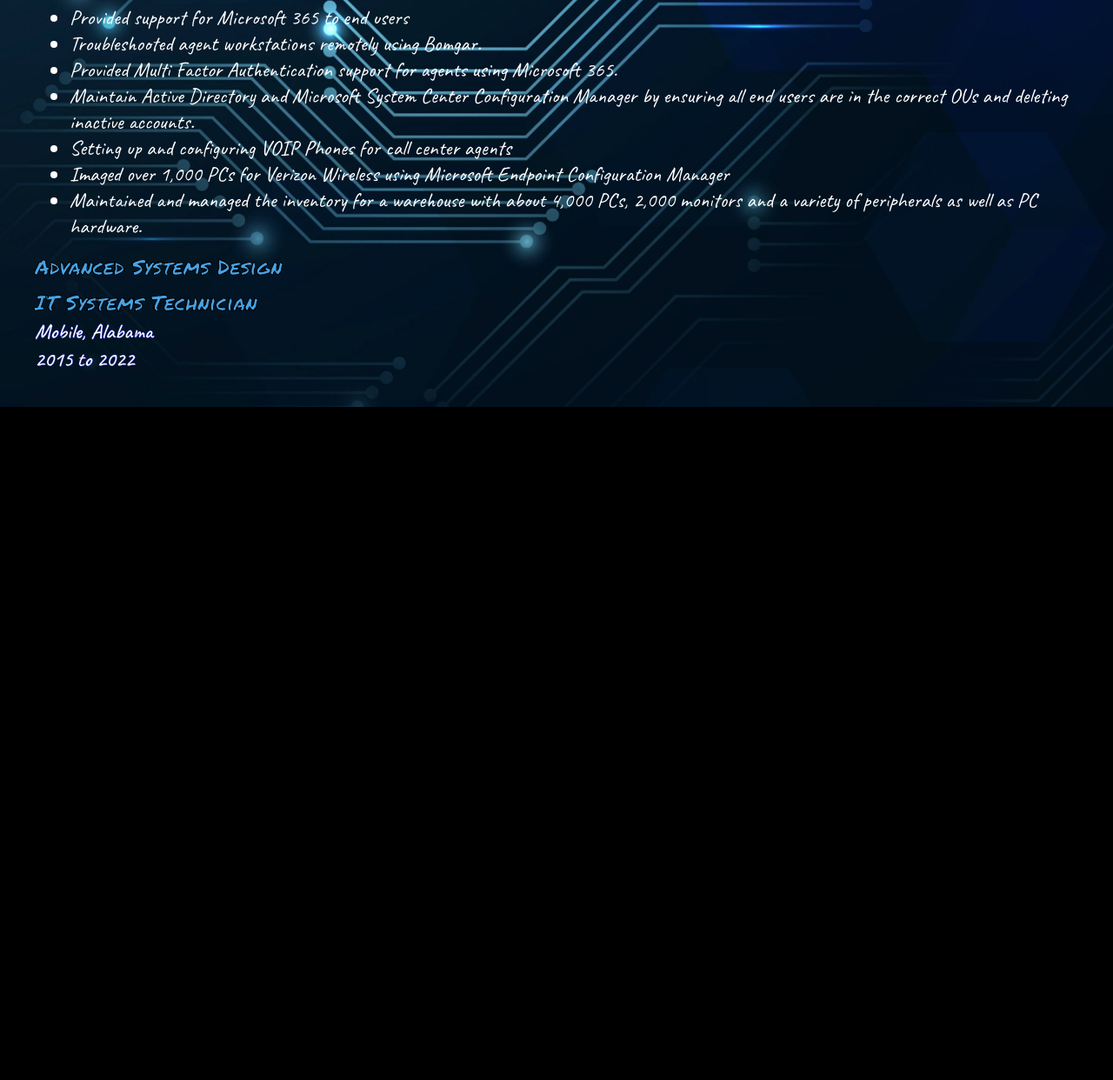
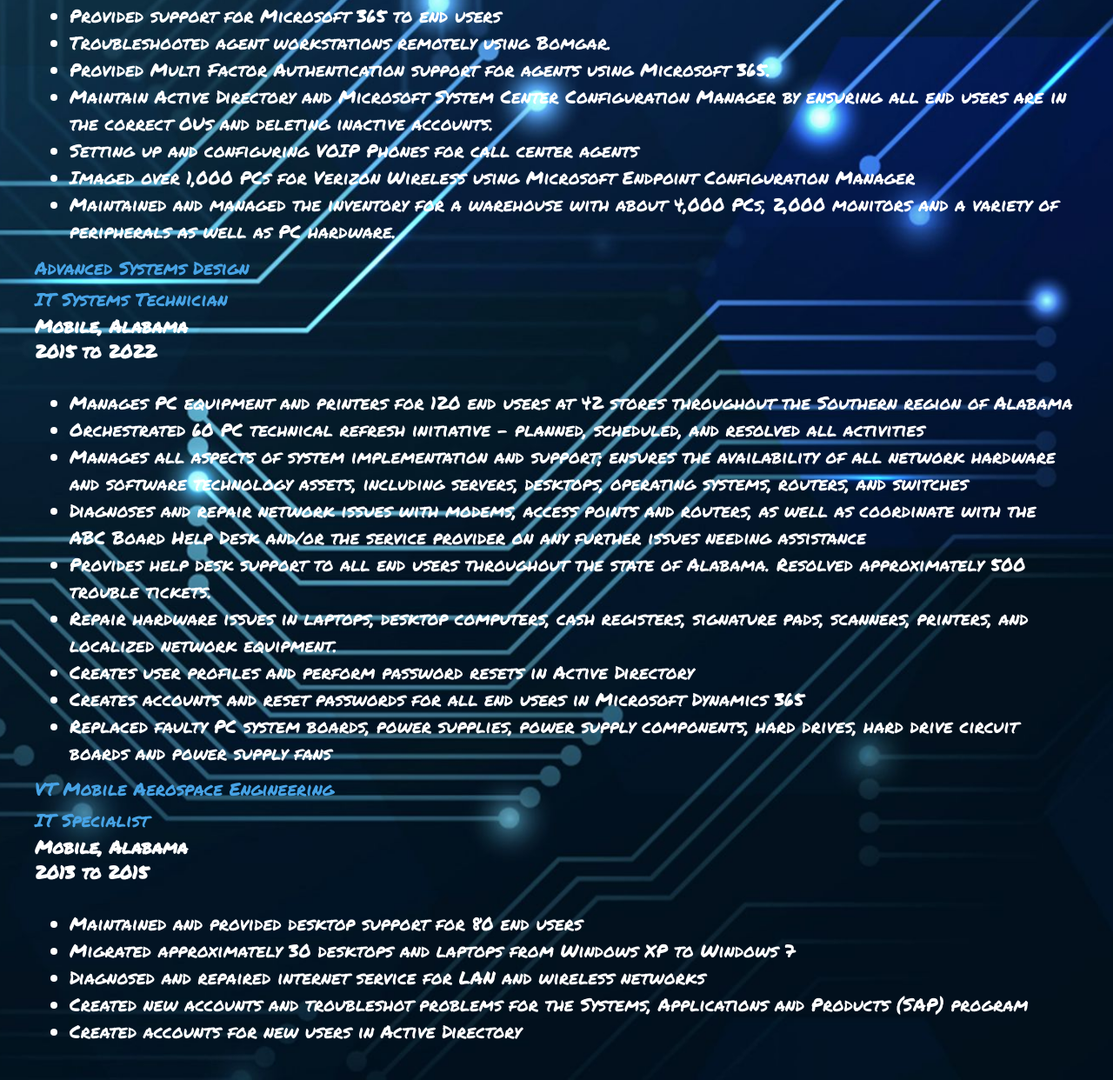
Before and after one commit to mcnizzle02/My-Site, a plain HTML site: page pages/work.html in a window 1280 px wide. Shown: the part 860-2102 px from the top of the page at 87% size. Before the commit the page ends 1328 px from the top, so only its background shows below. Drawn offline with Linux system fonts and the light colour scheme; a web font is replaced by a local one.

Commit message:
added more work history to work.html and improved the style in index.css. Also changed the font for the entire site to Permanent Marker.

```diff
--- a/index.css
+++ b/index.css
@@ -2,8 +2,7 @@
     font-family: 'Permanent Marker', sans-serif;
     font-weight: 400;
     font-size: 2em;
-    -webkit-text-stroke-width: 3px;
-    -webkit-text-stroke-color: blue;
+
 }
 
 h2 {
@@ -13,14 +12,14 @@
     margin-top: -10px;
     margin-bottom: 20px;
     color: rgb(71, 163, 229);
-    -webkit-text-stroke-width: 1px;
-    -webkit-text-stroke-color: black;
+
 }
 
 body {
-    font-family: 'Caveat', cursive;
+    font-family: 'Permanent Marker', sans-serif;
     font-weight: 400;
-    font-size: 1.5em;
+    font-size: 1.3em;
+    font-style: normal;
     margin: 40px;
     background-color: black;
     color: white;
@@ -51,14 +50,14 @@
     margin: 0 auto;
     justify-content: center;
     font-family: 'Permanent Marker', sans-serif;
+    font-size: 1.3em;
 }
 
 #navigation li {
     display: inline;
     margin-right: 20px;
     color: azure;
-    -webkit-text-stroke-width: 0.3px;
-    -webkit-text-stroke-color: black;
+
 }
 
 #navigation a {
@@ -111,18 +110,15 @@
     margin-top: -15px;
     margin-bottom: 20px;
     color: rgb(71, 163, 229);
-    -webkit-text-stroke-width: 1px;
-    -webkit-text-stroke-color: black;
+
 }
 
 #location {
   margin-top: -20px;
-  -webkit-text-stroke-width: 0.3px;
-  -webkit-text-stroke-color: blue;
+
 }
 
 #timeline {
   margin-top: -30px;
-  -webkit-text-stroke-width: 0.3px;
-  -webkit-text-stroke-color: blue;
+
 }
--- a/pages/work.html
+++ b/pages/work.html
@@ -10,6 +10,8 @@
     <link href="https://fonts.googleapis.com/css2?family=Caveat:wght@400..700&display=swap" rel="stylesheet">
     <link href="https://fonts.googleapis.com/css2?family=Goblin+One&display=swap" rel="stylesheet">
     <link href="https://fonts.googleapis.com/css2?family=Permanent+Marker&display=swap" rel="stylesheet">
+    <link href="https://fonts.googleapis.com/css2?family=Grape+Nuts&display=swap" rel="stylesheet">
+
 </head>
 <body>
     <h1 class="page-title">Work Experience</h1>
@@ -53,6 +55,28 @@
     <h3 id="title">IT Systems Technician</h3>
     <h4 id="location">Mobile, Alabama</h4>
     <h4 id="timeline">2015 to 2022</h4>
+        <ul>
+            <li>Manages PC equipment and printers for 120 end users at 42 stores throughout the Southern region of Alabama</li>
+            <li>Orchestrated 60 PC technical refresh initiative - planned, scheduled, and resolved all activities</li>
+            <li>Manages all aspects of system implementation and support; ensures the availability of all network hardware and software technology assets, including servers, desktops, operating systems, routers, and switches</li>
+            <li>Diagnoses and repair network issues with modems, access points and routers, as well as coordinate with the ABC Board Help Desk and/or the service provider on any further issues needing assistance</li>
+            <li>Provides help desk support to all end users throughout the state of Alabama. Resolved approximately 500 trouble tickets.</li>
+            <li>Repair hardware issues in laptops, desktop computers, cash registers, signature pads, scanners, printers, and localized network equipment.</li>
+            <li>Creates user profiles and perform password resets in Active Directory</li>
+            <li>Creates accounts and reset passwords for all end users in Microsoft Dynamics 365</li>
+            <li>Replaced faulty PC system boards, power supplies, power supply components, hard drives, hard drive circuit boards and power supply fans</li>
+        </ul>
+    <h2 id="employer">VT Mobile Aerospace Engineering</h2>
+    <h3 id="title">IT Specialist</h3>
+    <h4 id="location">Mobile, Alabama</h4>
+    <h4 id="timeline">2013 to 2015</h4>
+        <ul>
+            <li>Maintained and provided desktop support for 80 end users</li>
+            <li>Migrated approximately 30 desktops and laptops from Windows XP to Windows 7</li>
+            <li>Diagnosed and repaired internet service for LAN and wireless networks</li>
+            <li>Created new accounts and troubleshot problems for the Systems, Applications and Products (SAP) program</li>
+            <li>Created accounts for new users in Active Directory</li>
+        </ul>
     </div>
 </body>
 </html>
```
Also changed, not shown: index.html (+1 -0 lines).
